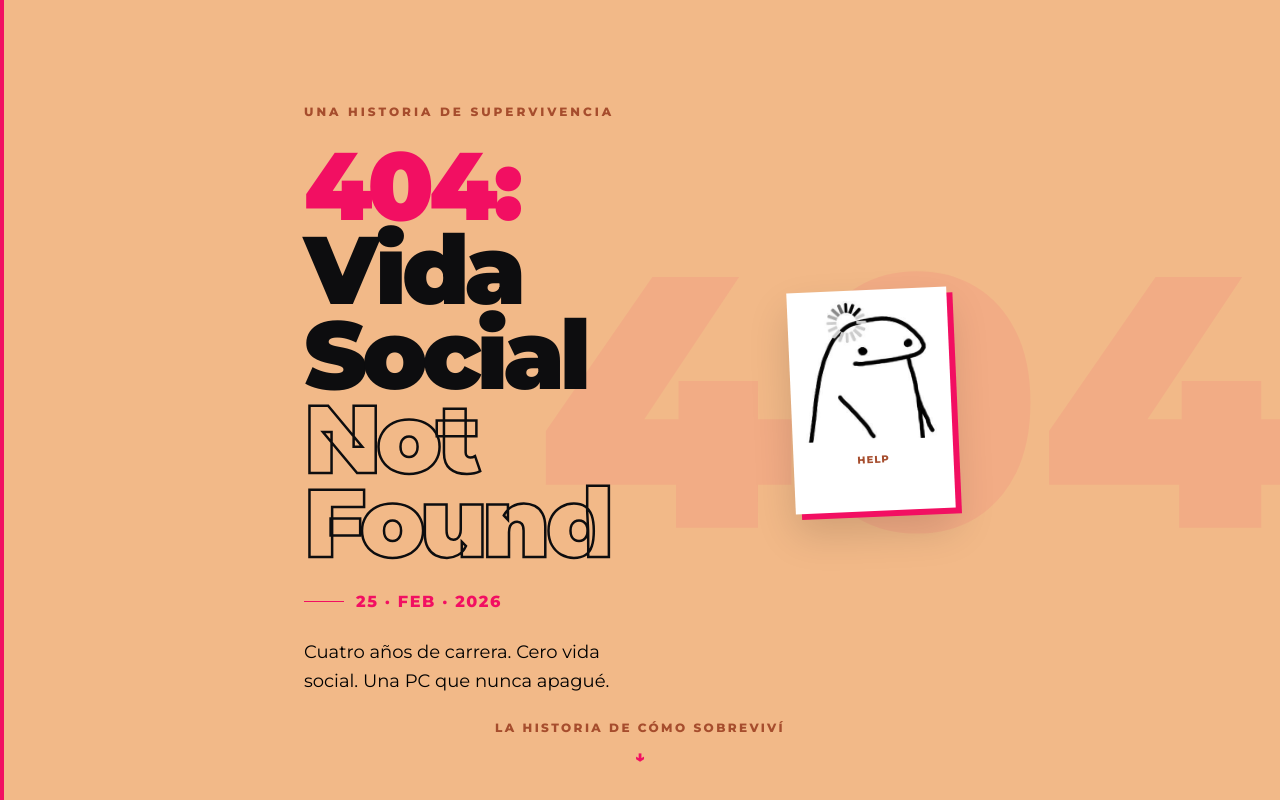
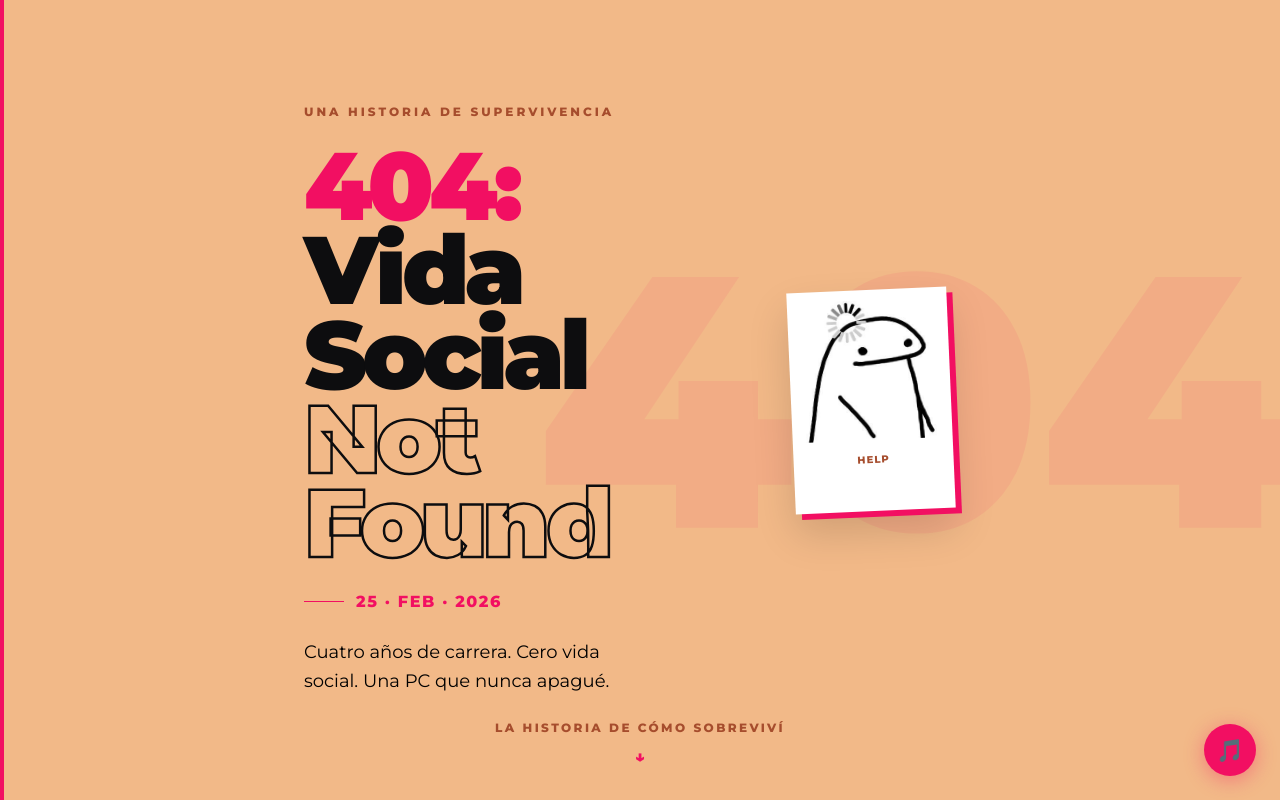
Before and after one commit to marcem22/InvitacionGraduacion, a Next.js app: page / in a window 1280 px wide. Shown: the top 800 px of the page. Built offline with nearby package versions, Linux system fonts and the light colour scheme.

Commit message:
ahora?SI

```diff
--- a/app/page.js
+++ b/app/page.js
@@ -4,6 +4,7 @@ import { motion } from "framer-motion";
 import RsvpForm from '../components/RsvpForm';
 import TarotFiesta from '../components/TarotFiesta';
 import Climax from '../components/Climax';
+import AudioButton from '../components/AudioButton';
 
 const fadeUp = {
   hidden: { opacity: 0, y: 40 },
@@ -29,7 +30,7 @@ const scaleIn = {
 export default function Home() {
   return (
     <main className="font-[Montserrat]" style={{ background: "#F2B988", color: "#0D0D0F" }}>
-
+      <AudioButton />
       {/* 1. HERO */}
       <section className="min-h-screen flex items-center justify-center px-6 py-24 relative overflow-hidden" style={{ background: "#F2B988" }}>
 
@@ -375,7 +376,7 @@ export default function Home() {
             style={{ height: "260px", border: "3px solid #F20F62" }}
           >
             <iframe
-              src="https://www.google.com/maps/embed?pb=!1m14!1m12!1m3!1d1246.9965090143623!2d-68.52639175916694!3d-31.484532462090254!2m3!1f0!2f0!3f0!3m2!1i1024!2i768!4f13.1!5e0!3m2!1ses-419!2sar!4v1771556542287!5m2!1ses-419!2sar"
+            src="https://www.google.com/maps/embed?pb=!1m14!1m12!1m3!1d1244.95125546572!2d-68.52760266907705!3d-31.48515976699302!2m3!1f0!2f0!3f0!3m2!1i1024!2i768!4f13.1!5e0!3m2!1ses-419!2sar!4v1771567760270!5m2!1ses-419!2sar"
             className="w-full h-full transition-all duration-700"
             style={{ border: 0 }}
             allowFullScreen=""
--- /dev/null
+++ b/components/AudioButton.jsx
@@ -0,0 +1,46 @@
+"use client";
+import { useRef, useState } from "react";
+
+export default function AudioButton() {
+  const audioRef = useRef(null);
+  const [playing, setPlaying] = useState(false);
+
+  const toggle = () => {
+    if (!audioRef.current) return;
+    if (playing) {
+      audioRef.current.pause();
+      setPlaying(false);
+    } else {
+      audioRef.current.currentTime = 0;
+      audioRef.current.volume = 0.7;
+      audioRef.current.play().catch(() => {});
+      setPlaying(true);
+    }
+  };
+
+  return (
+    <>
+      <audio ref={audioRef} src="/musica.mp3" preload="auto" />
+      <button
+        onClick={toggle}
+        style={{
+          position: "fixed",
+          bottom: "24px",
+          right: "24px",
+          zIndex: 9999,
+          background: "#F20F62",
+          color: "#F2C879",
+          border: "none",
+          borderRadius: "50%",
+          width: "52px",
+          height: "52px",
+          fontSize: "22px",
+          cursor: "pointer",
+          boxShadow: "0 4px 20px #F20F6260",
+        }}
+      >
+        {playing ? "⏸" : "🎵"}
+      </button>
+    </>
+  );
+}
```
Lines whose indentation alone changed are shown as unchanged.
